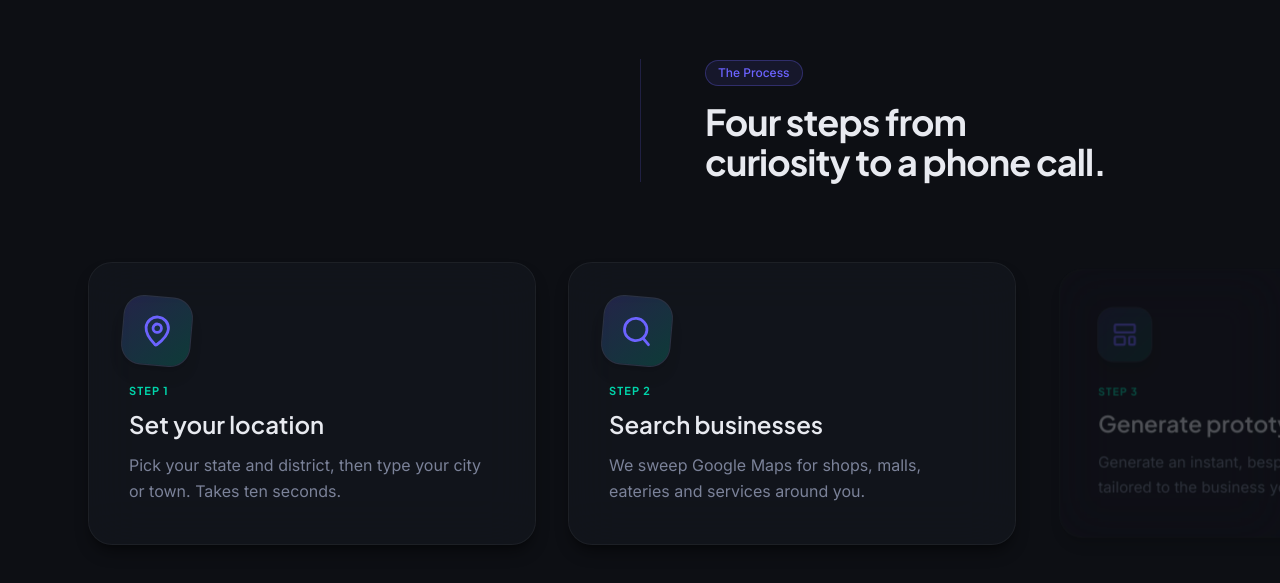
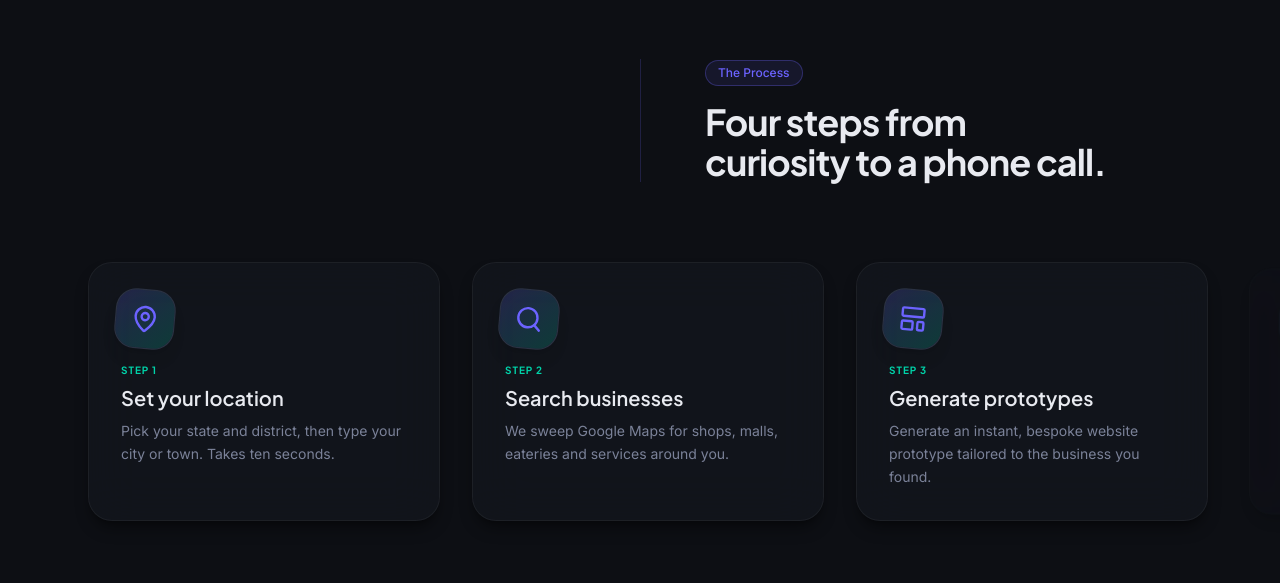
Before and after one commit to yogeshsadgir0005/Localify-AI-Driven-Client-Discovery-Platform, a React (Vite) app in the folder client/: page / in a window 1280 px wide. Shown: the part 3013-3596 px from the top of the page. Built offline with nearby package versions, Linux system fonts and the light colour scheme; no server answers.

Commit message:
Reposition Sync card and make Process cards more compact

```diff
--- a/client/src/pages/LandingPage.jsx
+++ b/client/src/pages/LandingPage.jsx
@@ -414,9 +414,9 @@ const LandingPage = () => {
               <p className="text-[9px] text-text-muted mt-1 leading-snug">Instantly hiding spam, duplicates, and irrelevant businesses.</p>
             </div>
 
-            {/* 4. Center-Left (Lower Middle) */}
+            {/* 4. Center-Right (Lower Middle) */}
             <div
-              className="takeover-hud-card absolute top-[55%] right-[5%] md:top-[60%] md:right-[auto] md:left-[20%] card-base bg-surface/70 backdrop-blur-xl border-white/10 p-3 w-full max-w-[11.5rem] opacity-0 translate-y-10 will-change-transform rounded-2xl animate-float-slow"
+              className="takeover-hud-card absolute top-[55%] right-[5%] md:top-[55%] md:right-[35%] md:left-[auto] card-base bg-surface/70 backdrop-blur-xl border-white/10 p-3 w-full max-w-[11.5rem] opacity-0 translate-y-10 will-change-transform rounded-2xl animate-float-slow"
               style={{ animationDelay: '2.1s' }}
             >
               <Zap className="h-4 w-4 text-accent mb-1.5" />
@@ -482,13 +482,13 @@ const LandingPage = () => {
             <div ref={hiwContainerRef} className="flex gap-6 sm:gap-8 w-[max-content] pb-8 pr-[50vw]">
               <div className="hiw-progress-line absolute top-1/2 left-4 h-1 w-[200vw] -translate-y-1/2 bg-gradient-to-r from-primary/30 to-accent/30 -z-10 rounded-full hidden md:block" />
               {HOW_IT_WORKS.map((step, i) => (
-                <div key={step.title} className="hiw-card card-base relative p-8 sm:p-10 w-[85vw] md:w-[28rem] flex-shrink-0 bg-surface/50 backdrop-blur-xl border-white/5 rounded-3xl">
-                  <div className="mb-6 inline-grid h-14 w-14 place-items-center rounded-2xl bg-gradient-to-br from-primary/20 to-accent/20 text-primary ring-1 ring-border shadow-lg">
-                    <step.icon className="h-7 w-7" />
+                <div key={step.title} className="hiw-card card-base relative p-6 sm:p-8 w-[85vw] md:w-[22rem] flex-shrink-0 bg-surface/50 backdrop-blur-xl border-white/5 rounded-3xl">
+                  <div className="mb-5 inline-grid h-12 w-12 place-items-center rounded-2xl bg-gradient-to-br from-primary/20 to-accent/20 text-primary ring-1 ring-border shadow-lg">
+                    <step.icon className="h-6 w-6" />
                   </div>
-                  <div className="mb-2 font-display text-[11px] font-bold text-accent tracking-widest uppercase">Step {i + 1}</div>
-                  <h3 className="font-display text-2xl font-semibold text-text">{step.title}</h3>
-                  <p className="mt-3 text-base leading-relaxed text-text-muted">{step.desc}</p>
+                  <div className="mb-1.5 font-display text-[10px] font-bold text-accent tracking-widest uppercase">Step {i + 1}</div>
+                  <h3 className="font-display text-xl font-semibold text-text">{step.title}</h3>
+                  <p className="mt-2 text-sm leading-relaxed text-text-muted">{step.desc}</p>
                 </div>
               ))}
             </div>
```
